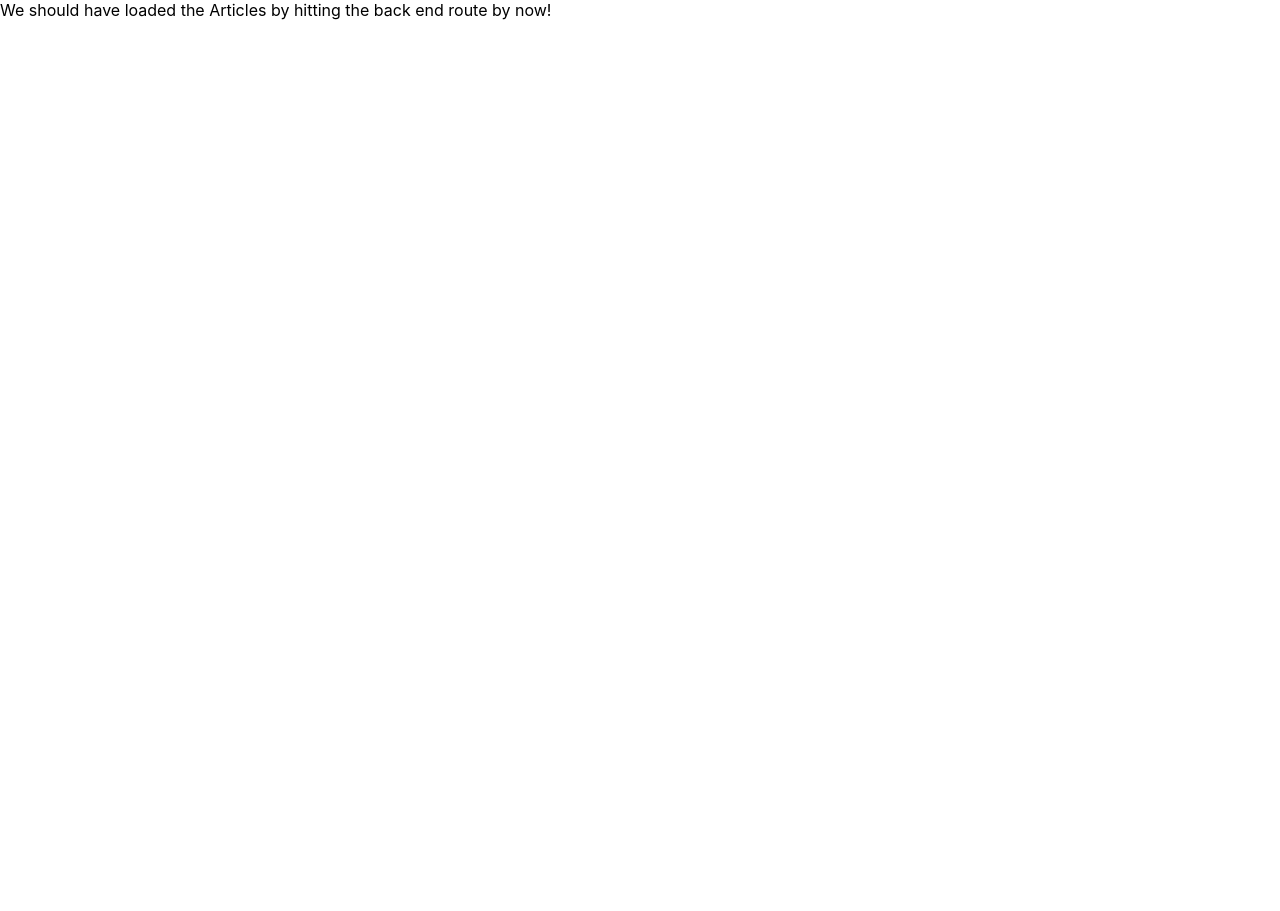
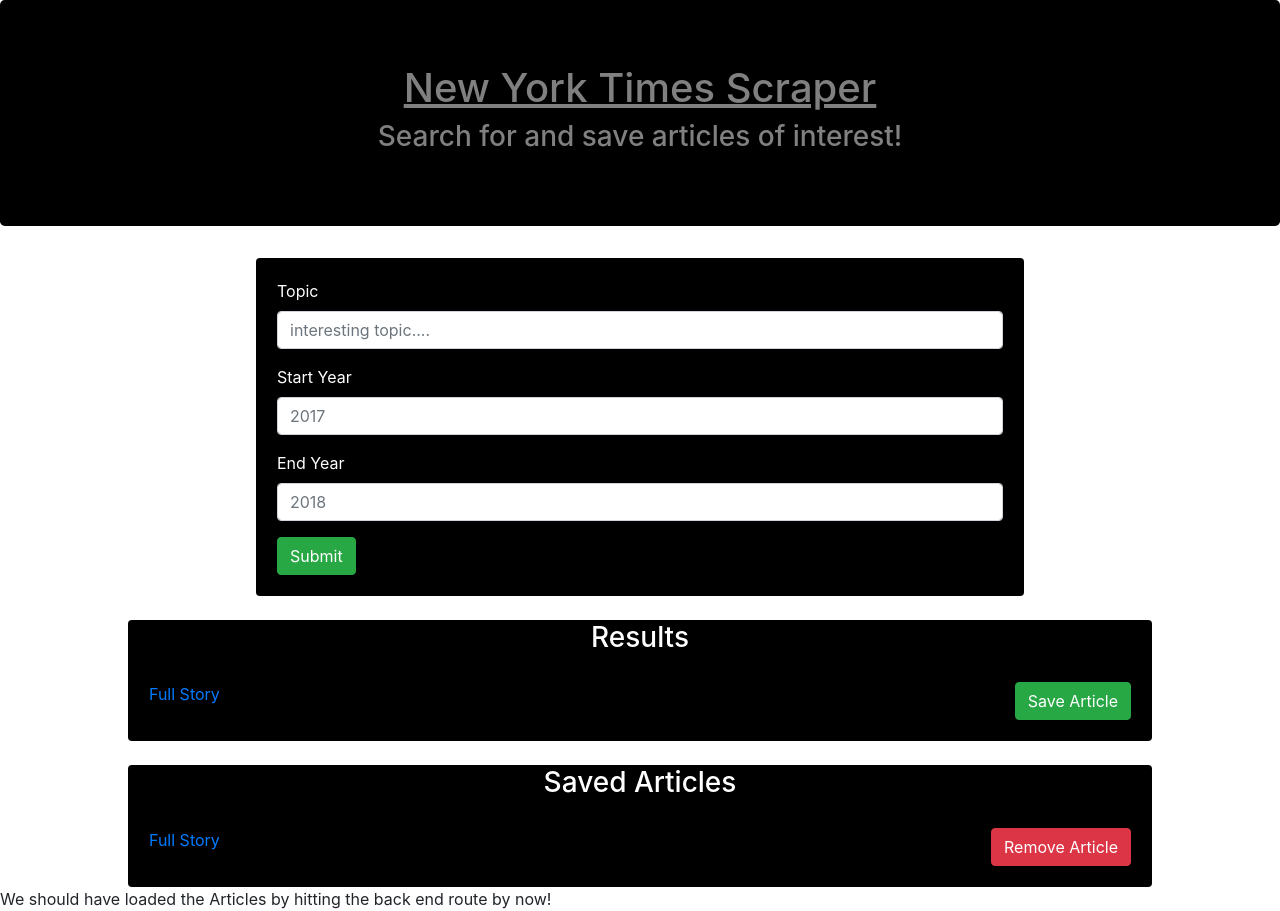
Before and after one commit to cbo2/NYTReactSearch, a React (Create React App) app in the folder client/: page / in a window 1280 px wide. Before the commit the page ends 800 px from the top, so only its background shows below. Built offline with nearby package versions, Linux system fonts and the light colour scheme; no server answers.

Commit message:
added layout to Article and some components for Results and SavedItems

```diff
--- a/client/package.json
+++ b/client/package.json
@@ -5,10 +5,12 @@
   "proxy": "http://localhost:3001/",
   "dependencies": {
     "axios": "^0.16.2",
+    "bootstrap": "^4.1.3",
     "react": "^16.5.2",
     "react-dom": "^16.5.2",
     "react-router-dom": "^4.3.1",
-    "react-scripts": "2.0.5"
+    "react-scripts": "2.0.5",
+    "reactstrap": "^6.5.0"
   },
   "scripts": {
     "start": "react-scripts start",
--- a/client/src/App.js
+++ b/client/src/App.js
@@ -11,8 +11,11 @@
 //         <header className="App-header">
 //         </header>
 //         <Router>
-//           <Route exact path="/" component={Articles} />
+//           <Switch>
+//             <Route exact path="/" component={Articles} />
+//           </Switch>
 //         </Router>
+
 //       </div>
 //     );
 //   }
--- /dev/null
+++ b/client/src/components/ResultItem.js
@@ -0,0 +1,11 @@
+import React from "react";
+
+const ResultItem = props => (
+    <span>
+        <a href='#'>Full Story</a>
+        <button type="button" class="btn btn-success save-article float-right">Save Article</button>
+        {props.children}
+    </span>
+);
+
+export default ResultItem;
--- /dev/null
+++ b/client/src/components/SavedItem.js
@@ -0,0 +1,11 @@
+import React from "react";
+
+const SavedItem = props => (
+    <span>
+        <a href='#'>Full Story</a>
+        <button type="button" class="btn btn-danger save-article float-right">Remove Article</button>
+        {props.children}
+    </span>
+);
+
+export default SavedItem;
--- /dev/null
+++ b/client/src/components/index.js
@@ -0,0 +1,2 @@
+export * from "./ResultItem";
+export * from "./SavedItem";
--- a/client/src/index.js
+++ b/client/src/index.js
@@ -1,6 +1,7 @@
 import React from 'react';
 import ReactDOM from 'react-dom';
 import './index.css';
+import 'bootstrap/dist/css/bootstrap.min.css';
 import App from './App';
 import * as serviceWorker from './serviceWorker';
 
--- a/client/src/pages/Articles/Articles.js
+++ b/client/src/pages/Articles/Articles.js
@@ -1,10 +1,32 @@
 import React, { Component } from "react";
-// import Jumbotron from "../../components/Jumbotron";
+import ResultItem from "../../components/ResultItem";
+import SavedItem from "../../components/SavedItem";
 import API from "../../utils/API";
+import {
+    Collapse,
+    Navbar,
+    NavbarToggler,
+    NavbarBrand,
+    Nav,
+    Jumbotron,
+    Form,
+    Input,
+    Label,
+    FormGroup,
+    Button,
+    Card,
+    CardBody
+} from "reactstrap";
 // import { Link } from "react-router-dom";
 // import { Col, Row, Container } from "../../components/Grid";
 // import { List, ListItem } from "../../components/List";
 // import { Input, TextArea, FormBtn } from "../../components/Form";
+
+const jumbotronStyle = {
+    background: 'black',
+    color: 'grey'
+};
+
 
 class Articles extends Component {
     state = {
@@ -22,11 +44,55 @@
             .catch(err => console.log(err));
     };
 
+
     render() {
         return (
-            <container fluid>
+            <div style={{ background: "white"}}>
+                <Jumbotron style={jumbotronStyle}>
+                    <h1 align="center"><u>New York Times Scraper</u></h1>
+                    <h3 align="center">Search for and save articles of interest!</h3>
+                </Jumbotron>
+
+                <Card style={{ marginLeft: "20%", marginRight: "20%", backgroundColor: 'black', color: 'white' }}>
+                    <CardBody>
+                        <Form className="justify-content-center" style={{}}>
+                            <FormGroup>
+                                <Label for="Topic" className="text-bold">Topic</Label>
+                                <Input type="input" className="form-control" id="searchTopic" aria-describedby="emailHelp" placeholder="interesting topic...."></Input>
+                            </FormGroup>
+                            <FormGroup className="form-group">
+                                <Label for="startYear">Start Year</Label>
+                                <Input type="input" className="form-control" id="startYear" placeholder="2017"></Input>
+                            </FormGroup>
+                            <FormGroup className="form-group">
+                                <Label for="endYear">End Year</Label>
+                                <Input type="input" className="form-control" id="endYear" placeholder="2018"></Input>
+                            </FormGroup>
+                            <Button type="submit" className="btn btn-success text-center">Submit</Button>
+                        </Form>
+                    </CardBody>
+                </Card>
+                <br></br>
+
+                <Card style={{ marginLeft: "10%", marginRight: "10%", backgroundColor: 'black', color: 'white' }}>
+                    <h3 align="center">Results</h3>
+                    <CardBody>
+                        <ResultItem></ResultItem>
+                    </CardBody>
+                </Card>
+                <br></br>
+
+               <Card style={{ marginLeft: "10%", marginRight: "10%", backgroundColor: 'black', color: 'white' }}>
+                    <h3 align="center">Saved Articles</h3>
+                    <CardBody>
+                        <SavedItem></SavedItem>
+                    </CardBody>
+                </Card>
+
+
+
                 <div>We should have loaded the Articles by hitting the back end route by now!</div>
-            </container>
+            </div>
         );
     }
 }
```
Also changed, not shown: 2 other files (tests, documents, lock files or other folders).
